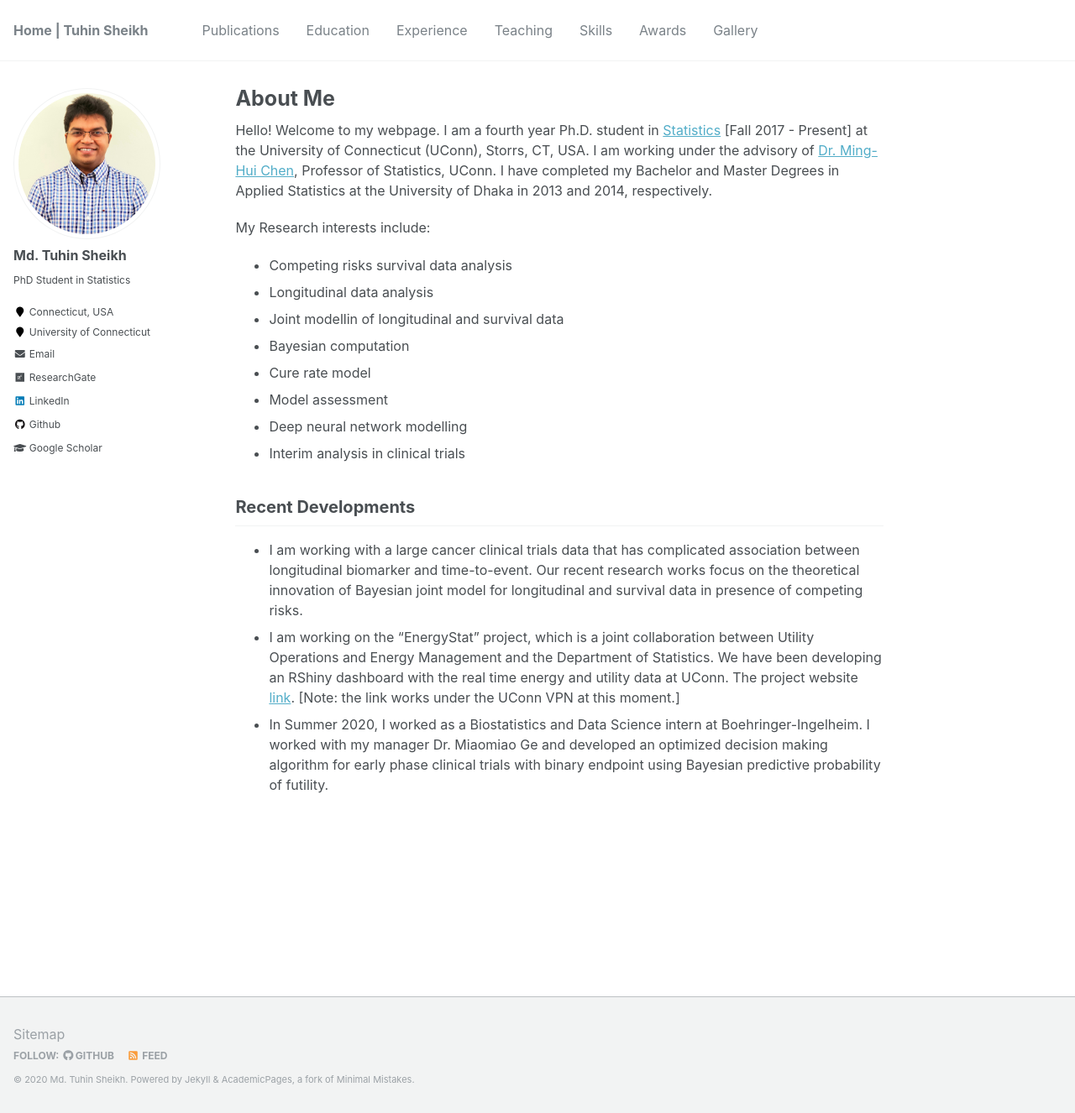
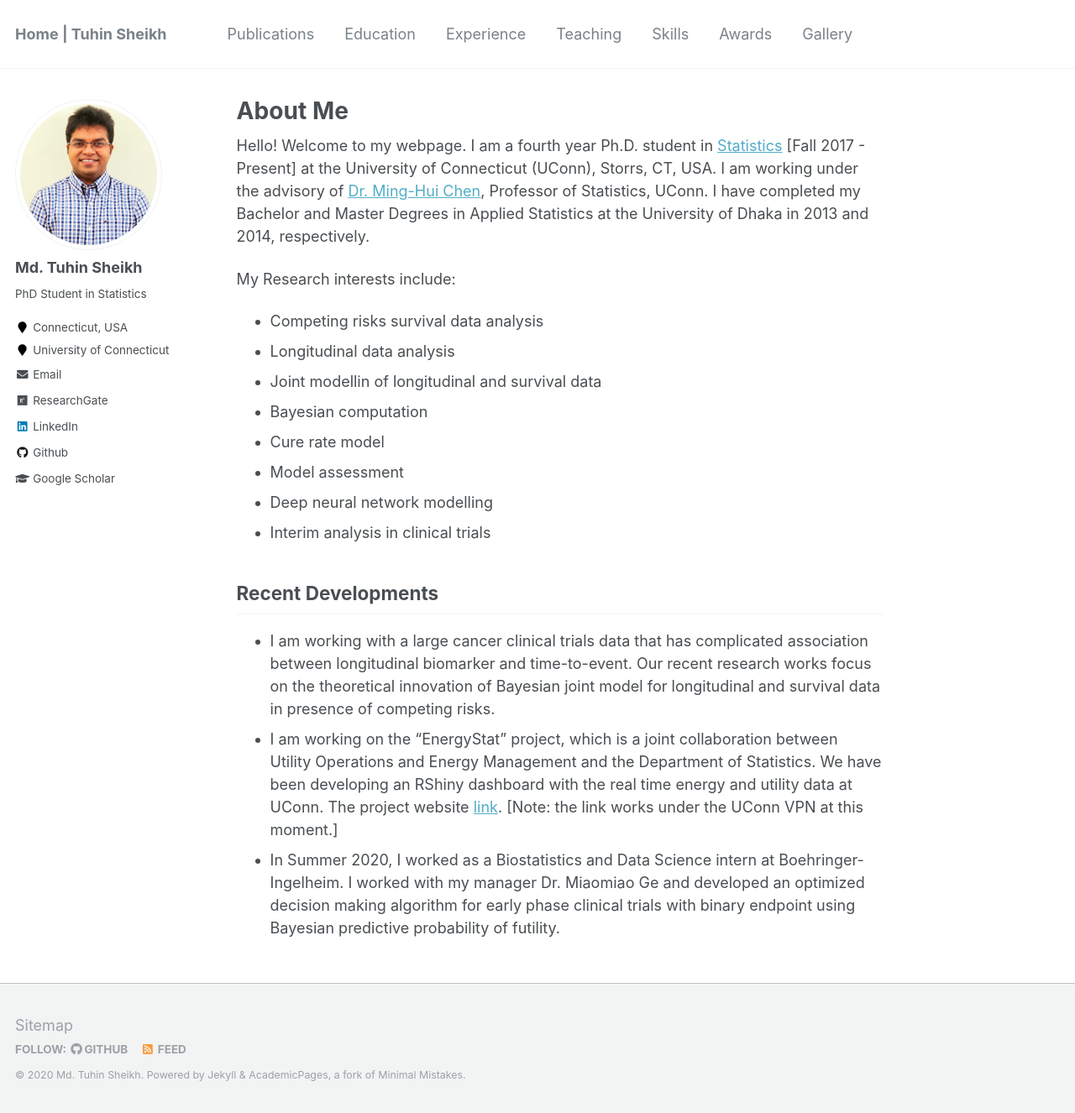
Before and after one commit to mdtuhinsheikh/mdtuhinsheikh.github.io, a Jekyll site: the page built from _pages/about.md, in a window 1280 px wide and 1326 px high. Shown: the whole window at 84% size. Built offline with Jekyll 4.4.1, drawn with Linux system fonts in a browser that asks for light colours.

Commit message:
Update _reset.scss

```diff
--- a/_sass/_reset.scss
+++ b/_sass/_reset.scss
@@ -8,18 +8,18 @@ html {
   /* apply a natural box layout model to all elements */
   box-sizing: border-box;
   background-color: $background-color;
-  font-size: 10px;//8px;
+  font-size: 12px;//8px;
 
   @include breakpoint($medium) {
-    font-size: 12px;//10px;
+    font-size: 14px;//10px;
   }
 
   @include breakpoint($large) {
-    font-size: 14px;//12px; // originally 20px
+    font-size: 16px;//12px; // originally 20px
   }
 
   @include breakpoint($x-large) {
-    font-size: 16px;//14px; // originally 22px
+    font-size: 18px;//14px; // originally 22px
   }
 
   -webkit-text-size-adjust: 100%;
```
